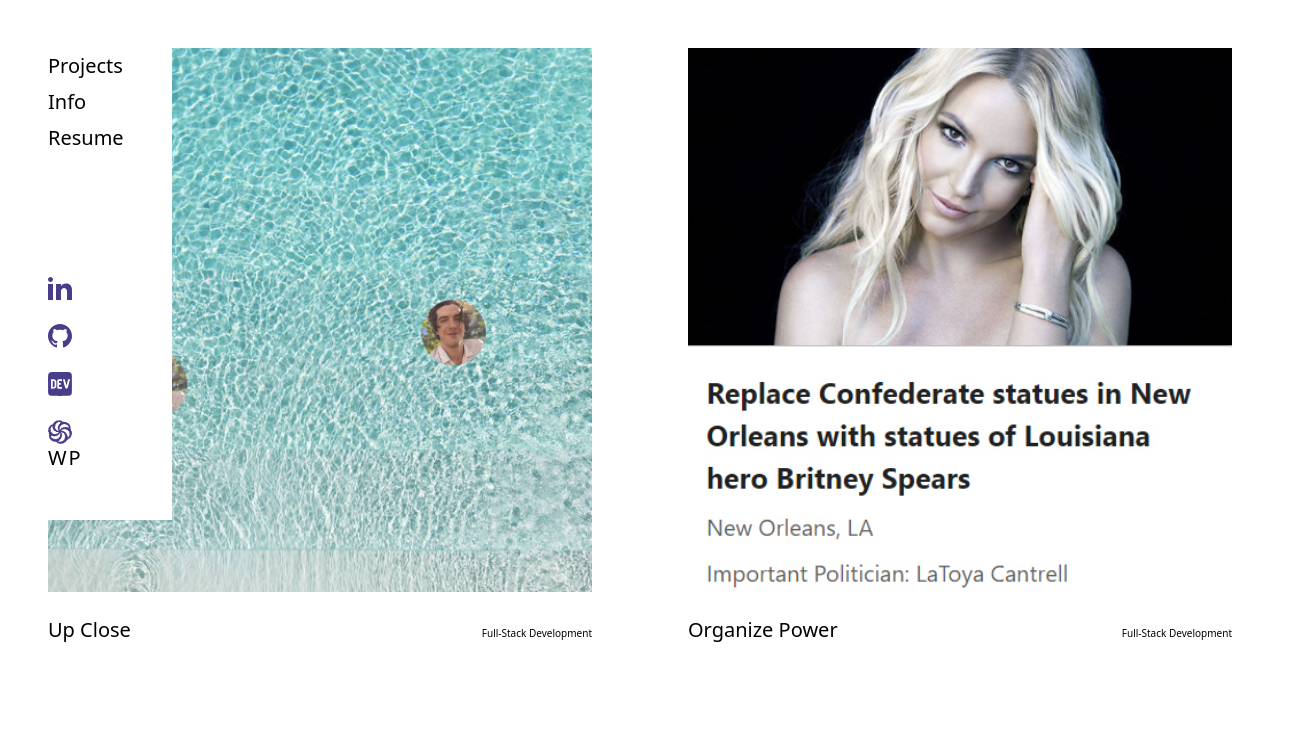
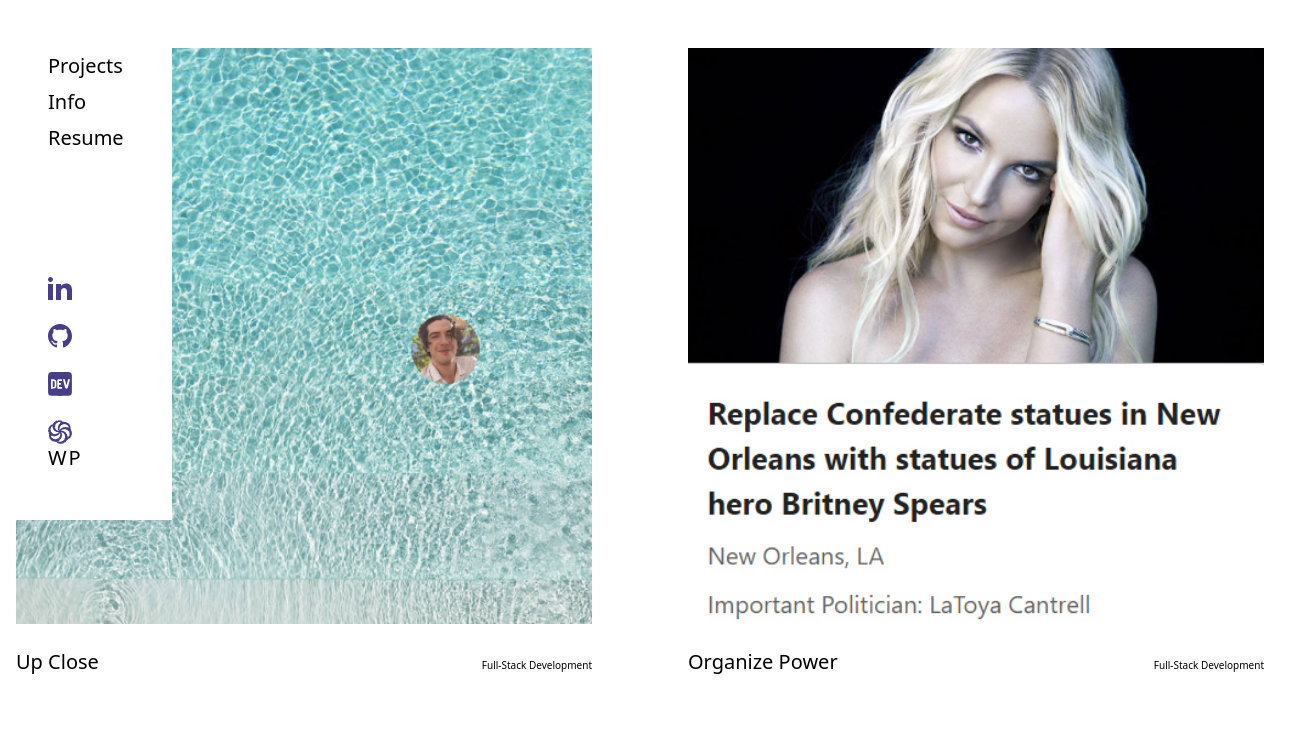
Before and after one commit to wpreble1/portfolio, a React (Create React App) app in the folder client/: page / in a window 1280 px wide. Shown: the top 738 px of the page, 1312 px wide, since content can reach past the window. Built offline with nearby package versions, Linux system fonts and the light colour scheme.

Commit message:
Style project list

```diff
--- a/client/src/components/ProjectList.tsx
+++ b/client/src/components/ProjectList.tsx
@@ -9,7 +9,7 @@
 
 const ProjectList: FC<ProjectListProps> = () => {
   return (
-    <div className="flex flex-wrap justify-center">
+    <div className="flex flex-wrap justify-center md:-mx-8">
       {displayOrder.map(project => {
         return (
           <ProjectTile project={projects[project]} key={uuid()} />
```
